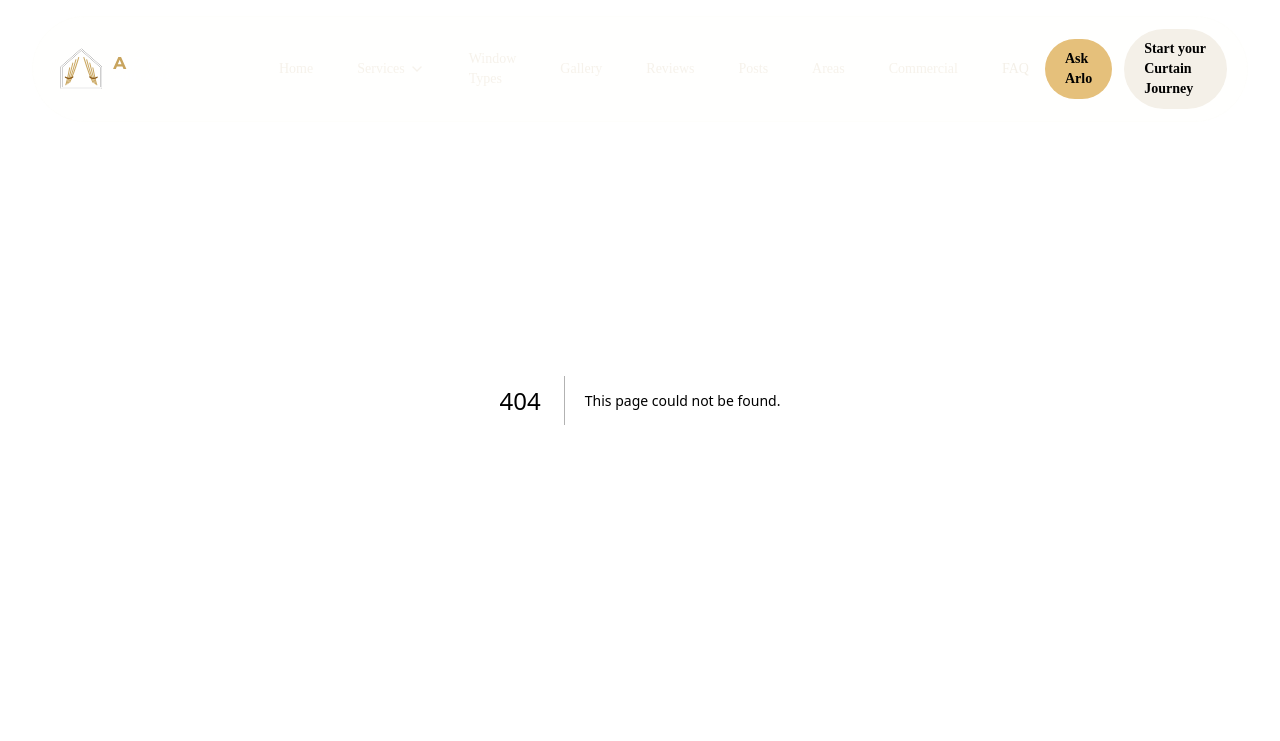
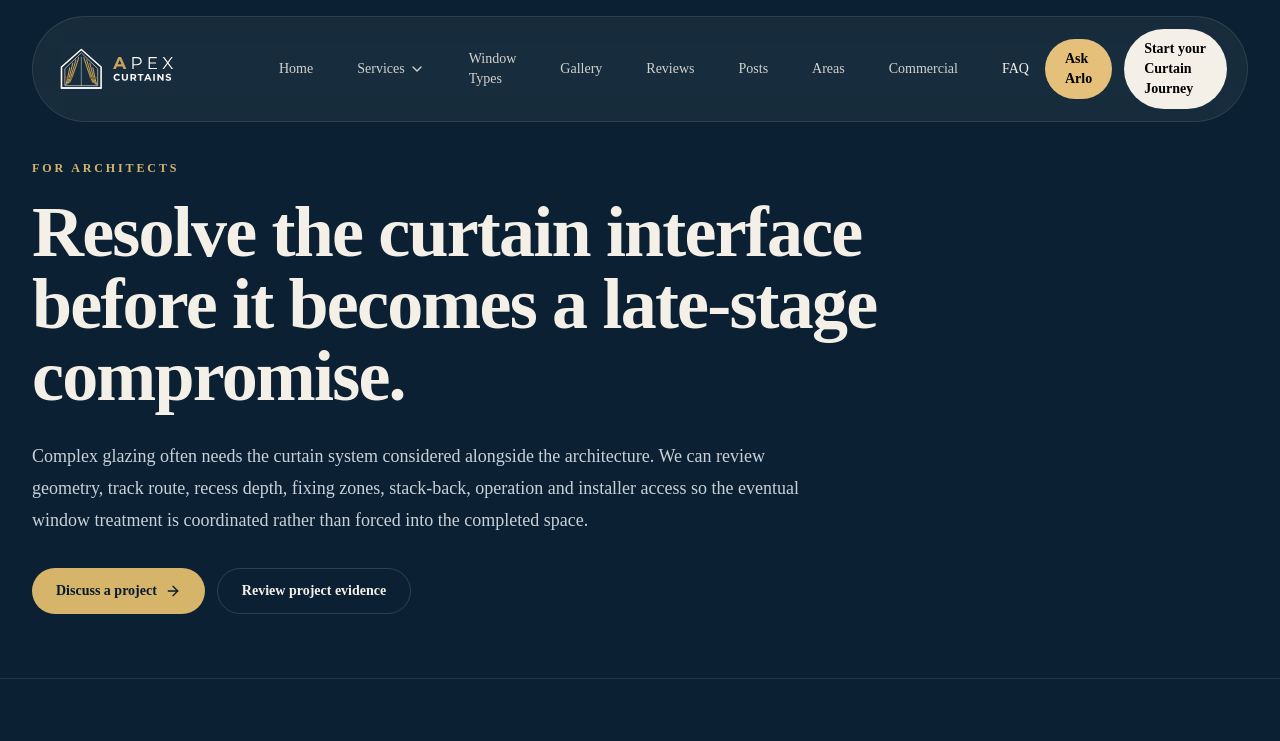
Before and after one commit to Nylon1/Apexcurtains, a Next.js app: page /professionals/architects in a window 1280 px wide. Before the commit this address had no page. Shown: the top 741 px of the page. Built offline with nearby package versions, Linux system fonts and the light colour scheme.

Commit message:
Add architect professional pathway

```diff
--- /dev/null
+++ b/app/professionals/architects/page.tsx
@@ -0,0 +1,38 @@
+import ProfessionalRolePage from "@/components/professionals/ProfessionalRolePage";
+
+export const metadata = {
+  title: "Architectural Curtain & Track Specification Support for Architects | Apex Curtains",
+  description:
+    "Specialist curtain and track coordination for architects designing apex, gable-end, triangular, double-height and other complex glazed spaces.",
+  alternates: { canonical: "https://www.apexcurtains.com/professionals/architects" },
+};
+
+export default function Page() {
+  return (
+    <ProfessionalRolePage
+      eyebrow="For architects"
+      title="Resolve the curtain interface before it becomes a late-stage compromise."
+      intro="Complex glazing often needs the curtain system considered alongside the architecture. We can review geometry, track route, recess depth, fixing zones, stack-back, operation and installer access so the eventual window treatment is coordinated rather than forced into the completed space."
+      roleLabel="Architect"
+      sections={[
+        { title: "Aperture geometry", body: "Apex, triangular and gable-end openings can require non-horizontal track routes, shaped curtain planning and multiple finished drops. Early review helps establish what is physically achievable before finishes are closed up." },
+        { title: "Recess and fixing interface", body: "Ceiling, wall and recess-mounted systems place different demands on the surrounding construction. We review the intended track position, fixing substrate, available depth and clearance around glazing, services and trims." },
+        { title: "Operation and access", body: "Large drops and elevated track positions affect operation, maintenance and installation methodology. We can flag access constraints and coordination points before specialist access equipment or completed finishes become an issue." },
+      ]}
+      deliverables={[
+        "GA plans, elevations, sections and relevant details",
+        "Window schedules and aperture dimensions",
+        "Ceiling/recess details and intended fixing zones",
+        "Material build-ups around the proposed track location",
+        "Site photographs or coordinated model views where available",
+      ]}
+      coordination={[
+        "Track route, bend geometry and available straight runs",
+        "Recess depth, curtain clearance and glazing interface",
+        "Load path into suitable substrate rather than decorative finishes alone",
+        "Stack-back allowance relative to clear opening and sightlines",
+        "Installation access before ceilings, joinery or finishes restrict working space",
+      ]}
+    />
+  );
+}
```
